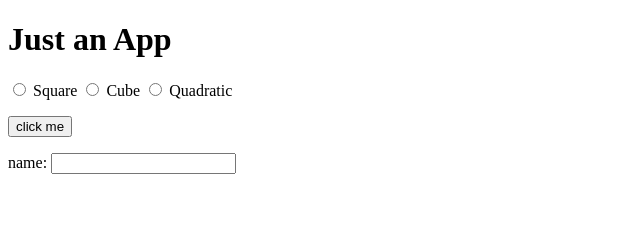
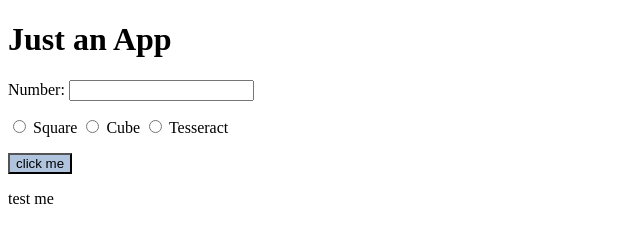
Before and after one commit to cruzayye/cbp_day4, a plain HTML site: page index.html in a window 1280 px wide. Shown: the whole page, without its empty margins (0-640 px from the left). Drawn offline with Linux system fonts and the light colour scheme.

Commit message:
before the challenge

```diff
--- a/index.html
+++ b/index.html
@@ -8,56 +8,79 @@
         label {
             cursor: pointer;
         }
+        button {
+            background: lightsteelblue;
+        }
+        .big-number {
+            background: steelblue;
+            color: white;
+            font-family: fantasy;
+        }
     </style>
 </head>
 <body>
     <h1>Just an App</h1>
     <main>
+
         <p>
             <label>
-                <input name="power" type="radio"> Square
-            </label>
-            <label>
-                <input name="power" type="radio"> Cube
-            </label>
-            <label>
-                <input name="power" type="radio"> Quadratic
+                Number:
+                <input type="number" id="number">
             </label>
         </p>
 
-
+        <p>
+            <label>
+                <input name="power" type="radio" value="2"> Square
+            </label>
+            <label>
+                <input name="power" type="radio" value="3"> Cube
+            </label>
+            <label>
+                <input name="power" type="radio" value="4"> Tesseract
+            </label>
+        </p>
 
         <p>
-            <p></p>
-            <button onclick="showname()" >click me</button>
+            <button onclick="calc()">click me</button>
         </p>
 
-        <p id= "result"></p>
-
-        <label>
-            name:
-            <input id="name">
-        </label>
+        <p id="result">test me</p>
     </main>
 
     <script>
-
-
-     function showname(){
-         //document refers to the html
-         var input = document.getElementById('name')
-         var name = input.value;
-
-         var p = document.getElementById('result');
-         p.innerText = 'your name is ' + name;
-         p.style.color = 'steelblue';
-         console.log(name);
-
-     }
+        function calc() {
+            var input = document.getElementById('number');
+            var number = input.value;
+            if(isNaN(number)) {
+                alert('please input a number!');
+            }
+            else {
+                var radio = document.querySelector('input[name=power]:checked');
 
 
 
 
+                // console.log(radio.value);
+                var p = document.getElementById('result');
+                p.innerHTML = 'Your number is <strong>' + number + '</strong>';
+                var background;
+                if(number > 25) {
+                    p.classList.add('big-number');
+                }
+                else {
+                    p.classList.remove('big-number');
+                }
+            }
+        }
+        function count() {
+            for(var i = 0; i < 10; i++) {
+                console.log(i + 1);
+            }
+        }
+
+        //have the browser multiply the value the user inputs and muliply it by the
+        //radio button( 1,2,3)
 
 
     </script>
```
